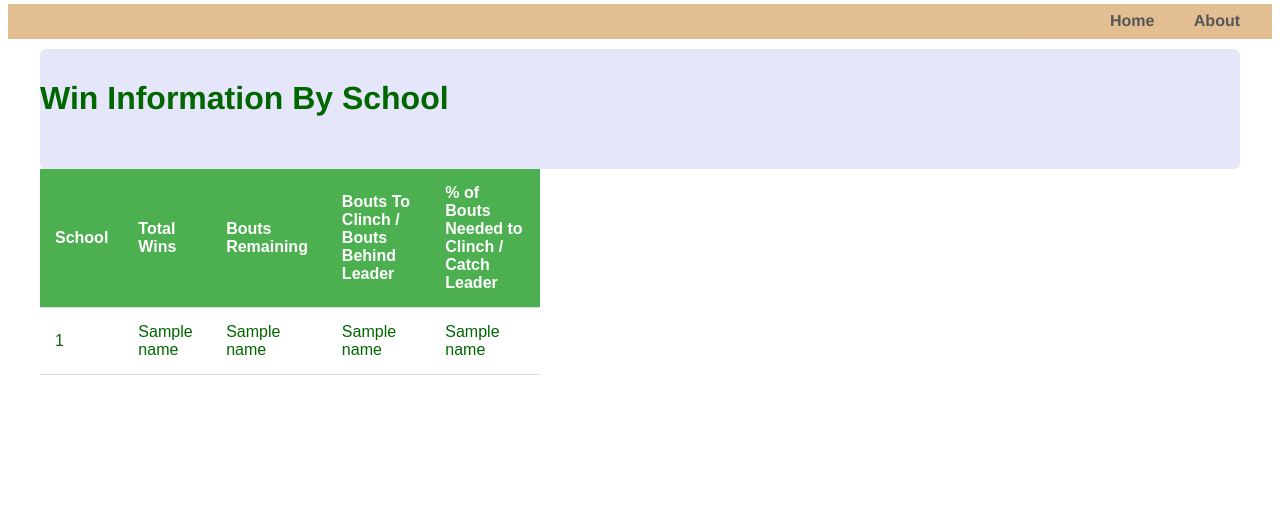
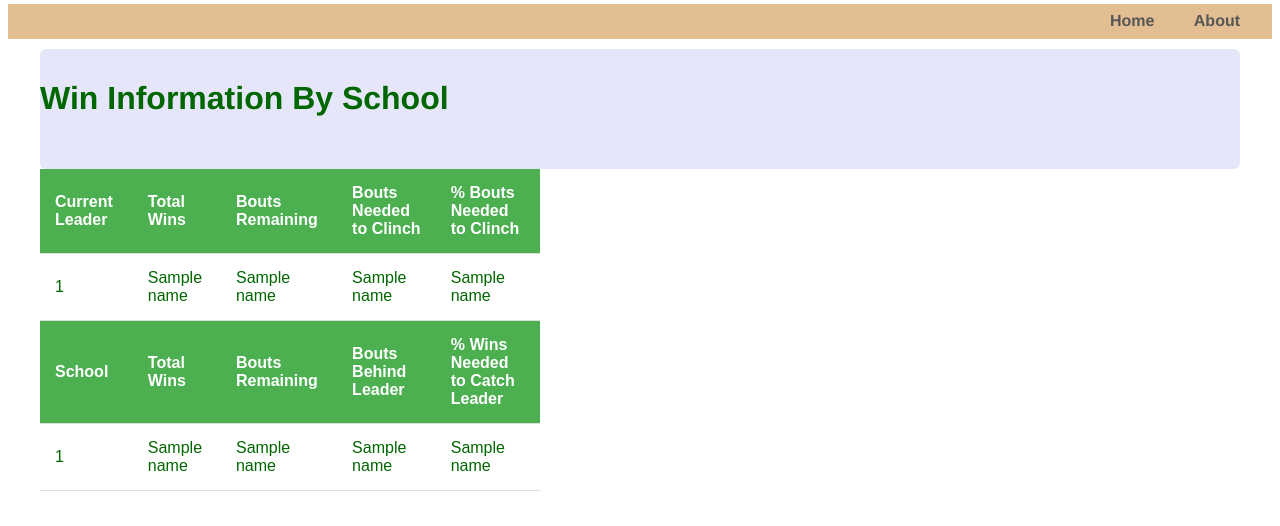
Before and after one commit to andrefisch/NCAA-Calculations, a Flask app: template site/templates/display.html in a window 1280 px wide. Shown: the part 274-800 px from the top of the page. Run offline with Flask 2, Linux system fonts and the light colour scheme; the template is opened without the code that fills it: most values are stand-ins (such as "Sample title", 1, 10 or a date in 2020).

Commit message:
made it clearer who is winning

```diff
--- a/site/templates/display.html
+++ b/site/templates/display.html
@@ -6,13 +6,27 @@
 <body>
     <table>
         <tr>
+            <th>Current Leader</th>
+            <th>Total Wins</th>
+            <th>Bouts Remaining</th>
+            <th>Bouts Needed to Clinch</th>
+            <th>% Bouts Needed to Clinch</th>
+        </tr>
+            <tr>
+                <td>{{boutsRemain[0][0]}}</td>
+                <td>{{boutsRemain[0][1][0]}}</td>
+                <td>{{boutsRemain[0][1][1]}}</td>
+                <td>{{boutsRemain[0][1][2]}}</td>
+                <td>{{boutsRemain[0][1][3]}}</td>
+            </tr>
+        <tr>
             <th>School</th>
             <th>Total Wins</th>
             <th>Bouts Remaining</th>
-            <th>Bouts To Clinch / Bouts Behind Leader</th>
-            <th>% of Bouts Needed to Clinch / Catch Leader</th>
+            <th>Bouts Behind Leader</th>
+            <th>% Wins Needed to Catch Leader</th>
         </tr>
-        {% for school in boutsRemain %}
+        {% for school in boutsRemain[1:] %}
             <tr>
                 <td>{{school[0]}}</td>
                 <td>{{school[1][0]}}</td>
```
Also changed, not shown: 2 other files.
